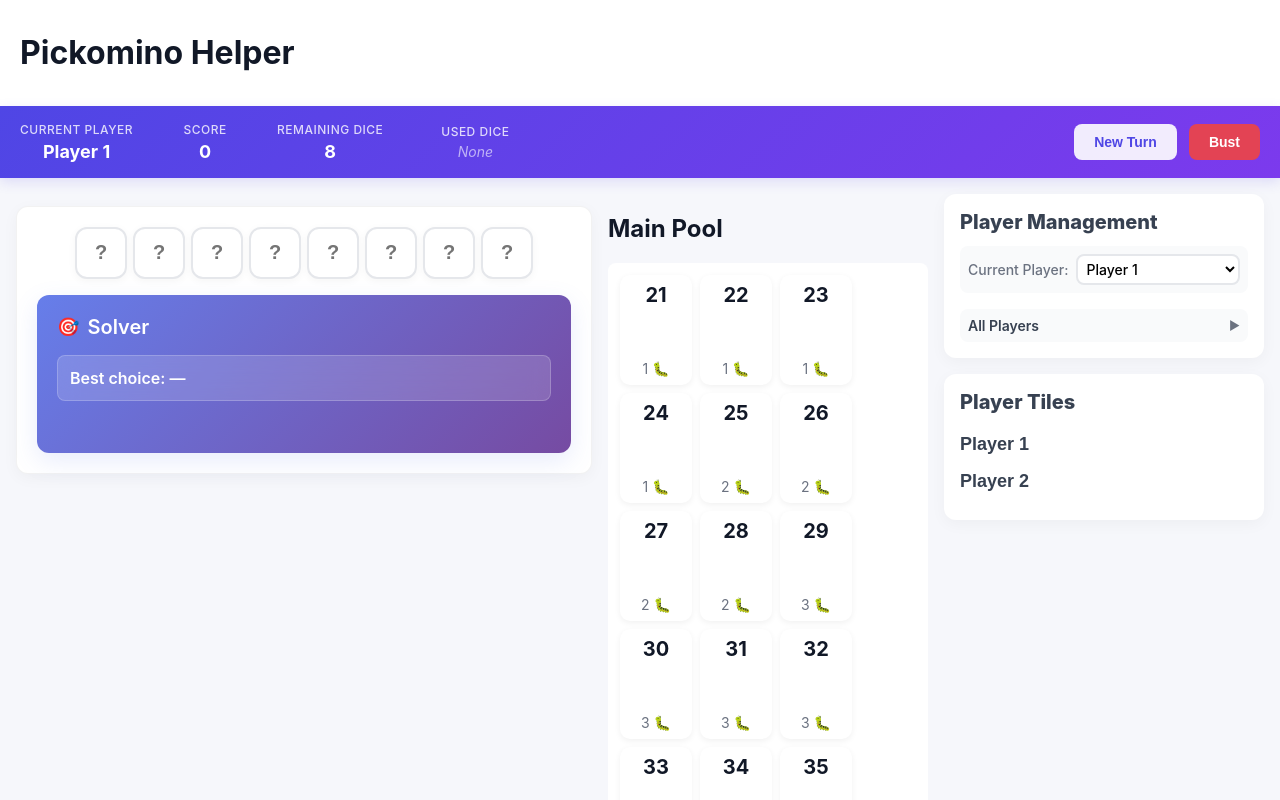
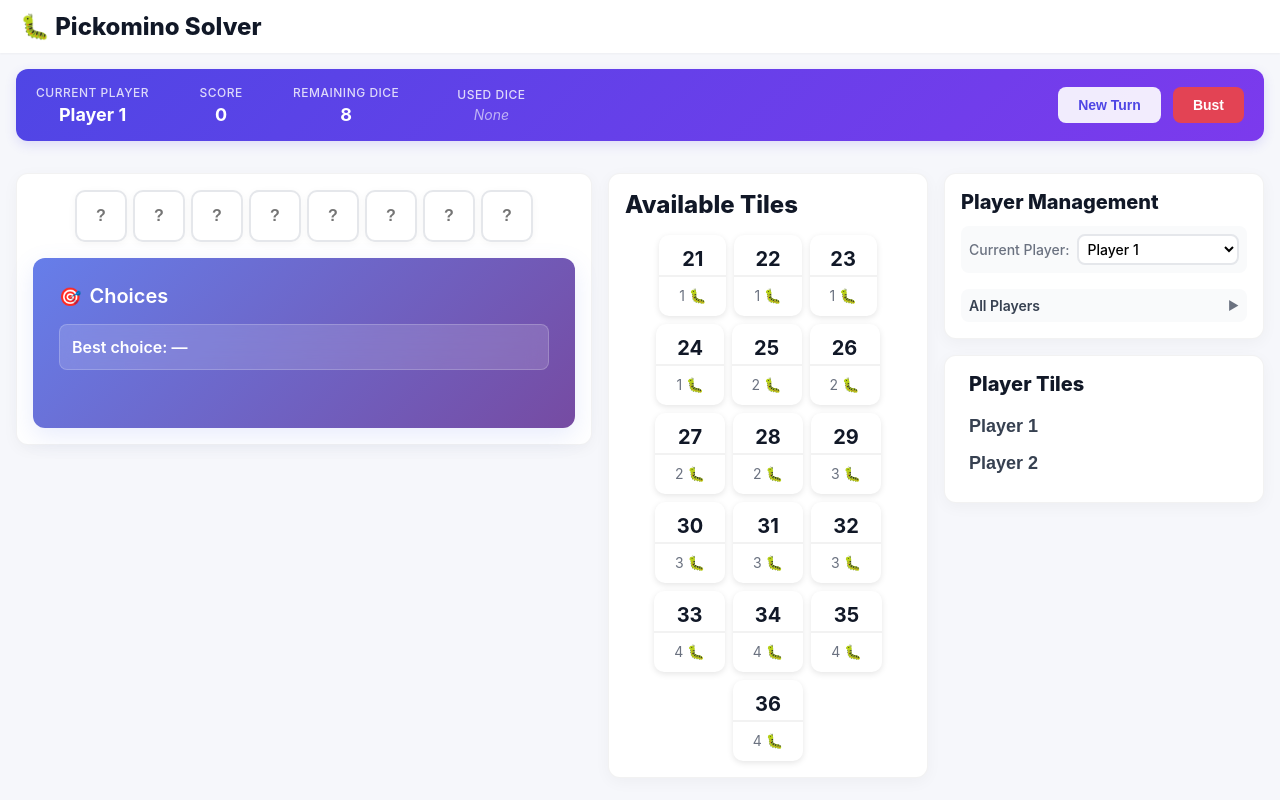
Before and after one commit to JamesNarayanan/Pickomino-Solver, a React (Vite) app: page / in a window 1280 px wide. Shown: the top 800 px of the page. Built offline with nearby package versions, Linux system fonts and the light colour scheme.

Commit message:
Clean up tiles UI

```diff
--- a/src/App.tsx
+++ b/src/App.tsx
@@ -160,7 +160,7 @@ export default function App() {
 	return (
 		<div className="app">
 			<header>
-				<h1>Pickomino Helper</h1>
+				<h1>🐛 Pickomino Solver</h1>
 			</header>
 
 			{/* Top scorebox spanning the screen */}
@@ -211,10 +211,10 @@ export default function App() {
 
 			<main>
 				<section className="left-col">
-					<div className="dice-area">
+					<div className="card">
 						<DiceGrid faces={dice} onTypeChange={setDieValue} />
 						<div className="solver-report">
-							<h3>Solver</h3>
+							<h3>Choices</h3>
 							<div className="best-choice-text">Best choice: {solverOut.bestFace ?? "—"}</div>
 							<div className="choices">
 								{Object.entries(solverOut.probs).map(([face, p]) => {
@@ -231,13 +231,13 @@ export default function App() {
 											{choice && (
 												<div className="choice-details">
 													<div className="choice-metric">
-														<span className="choice-label">&#x1F3C6; %:</span>
+														<span className="choice-label">🏆 %:</span>
 														<span className="choice-value">
 															{(choice.successProb * 100).toFixed(0)}%
 														</span>
 													</div>
 													<div className="choice-metric">
-														<span className="choice-label">&#x1f3b2; Rem:</span>
+														<span className="choice-label">🎲 Rem:</span>
 														<span className="choice-value">{choice.remainingDice}</span>
 													</div>
 													<div className="choice-metric">
@@ -254,8 +254,8 @@ export default function App() {
 					</div>
 				</section>
 
-				<section className="center-col">
-					<h2>Main Pool</h2>
+				<section className="center-col card">
+					<h2>Available Tiles</h2>
 					<div className="main-pool">
 						{targets.map(t => (
 							<Tile
@@ -268,7 +268,7 @@ export default function App() {
 				</section>
 
 				<section className="right-col">
-					<div className="player-controls">
+					<div className="player-controls card">
 						<h3>Player Management</h3>
 						<div className="current-player-selector">
 							<label>Current Player:</label>
@@ -335,7 +335,7 @@ export default function App() {
 						</div>
 					</div>
 
-					<div className="players-tiles">
+					<div className="players-tiles card">
 						<h3>Player Tiles</h3>
 						<div className="players-list">
 							{players.map((pl, i) => (
--- a/src/components/PlayerPool.tsx
+++ b/src/components/PlayerPool.tsx
@@ -30,7 +30,7 @@ export default function PlayerPool({
 			</div>
 			<div className="player-tiles">
 				{tiles.map((t, i) => (
-					<Tile key={t.value + "-" + i} tile={t} onClick={() => onTileClick && onTileClick(i)} small />
+					<Tile key={t.value + "-" + i} tile={t} onClick={() => onTileClick && onTileClick(i)} />
 				))}
 			</div>
 		</div>
--- a/src/components/Tile.tsx
+++ b/src/components/Tile.tsx
@@ -1,17 +1,9 @@
 import React from "react";
 import { Target } from "../types";
 
-export default function Tile({
-	tile,
-	onClick,
-	small = false
-}: {
-	tile: Target;
-	onClick?: () => void;
-	small?: boolean;
-}) {
+export default function Tile({ tile, onClick }: { tile: Target; onClick?: () => void }) {
 	return (
-		<div className={`tile ${small ? "tile-small" : ""}`} onClick={onClick}>
+		<div className="tile" onClick={onClick}>
 			<div className="tile-value">{tile.value}</div>
 			<div className="tile-pts">{tile.pts} 🐛</div>
 		</div>
--- a/src/styles.scss
+++ b/src/styles.scss
@@ -21,6 +21,13 @@ body {
 		padding: 12px 20px;
 		background: var(--card);
 		box-shadow: 0 1px 2px rgba(0, 0, 0, 0.04);
+
+		h1 {
+			margin: 0;
+			font-size: 24px;
+			font-weight: 800;
+			color: #111827;
+		}
 	}
 
 	main {
@@ -41,7 +48,9 @@ body {
 
 .top-scorebox {
 	background: linear-gradient(135deg, #4f46e5 0%, #7c3aed 100%);
+	margin: 16px;
 	padding: 16px 20px;
+	border-radius: 12px;
 	color: white;
 	display: flex;
 	justify-content: space-between;
@@ -168,7 +177,6 @@ body {
 	h3,
 	h4 {
 		margin: 0 0 12px 0;
-		color: #374151;
 	}
 
 	h3 {
@@ -180,6 +188,7 @@ body {
 		font-size: 14px;
 		margin-top: 16px;
 		font-weight: 600;
+		color: #374151;
 	}
 }
 
@@ -352,7 +361,6 @@ body {
 		margin: 0 0 16px 8px;
 		font-size: 20px;
 		font-weight: 800;
-		color: #374151;
 	}
 }
 
@@ -386,10 +394,9 @@ body {
 	color: var(--muted);
 }
 
-.dice-area {
-	margin-top: 12px;
+.card {
 	background: var(--card);
-	padding: 20px;
+	padding: 16px;
 	border-radius: 12px;
 	box-shadow: 0 4px 16px rgba(0, 0, 0, 0.04);
 	border: 1px solid rgba(0, 0, 0, 0.05);
@@ -412,9 +419,9 @@ body {
 	width: 52px;
 	height: 52px;
 	text-align: center;
-	border-radius: 12px;
+	border-radius: 10px;
 	border: 2px solid #e5e7eb;
-	font-size: 20px;
+	font-size: 16px;
 	font-weight: 700;
 	background: white;
 	transition: all 0.2s cubic-bezier(0.4, 0, 0.2, 1);
@@ -437,7 +444,7 @@ body {
 	margin-top: 16px;
 	background: linear-gradient(135deg, #667eea 0%, #764ba2 100%);
 	border-radius: 12px;
-	padding: 20px;
+	padding: 26px;
 	color: white;
 	box-shadow: 0 8px 25px rgba(102, 126, 234, 0.15);
 
@@ -583,27 +590,53 @@ body {
 	margin: 0;
 }
 
+.center-col {
+	display: flex;
+	flex-direction: column;
+	gap: 16px;
+
+	h2 {
+		margin: 0;
+		font-size: 24px;
+		font-weight: 800;
+	}
+}
+
 .main-pool {
 	display: flex;
 	gap: 8px;
+	justify-content: center;
 	flex-wrap: wrap;
-	padding: 12px;
-	background: var(--card);
-	border-radius: 8px;
 }
 
 .tile {
-	width: 72px;
-	height: 110px;
 	background: #fff;
 	border-radius: 10px;
-	box-shadow: 0 2px 6px rgba(0, 0, 0, 0.06);
+	box-shadow: 0 2px 6px rgba(0, 0, 0, 0.1);
 	display: flex;
 	flex-direction: column;
 	align-items: center;
 	justify-content: space-between;
-	padding: 8px;
+	padding: 12px 20px;
+	gap: 16px;
 	cursor: pointer;
+	position: relative;
+	transition: all 0.2s ease-in-out;
+
+	&:before {
+		content: "";
+		position: absolute;
+		top: 50%;
+		left: 0;
+		border-top: 1px solid #e6e6e6;
+		width: 100%;
+		transform: translateY(-50%);
+	}
+
+	&:hover {
+		transform: translateY(-2px);
+		box-shadow: 0 8px 25px rgba(0, 0, 0, 0.15);
+	}
 
 	&-value {
 		font-size: 20px;
```
